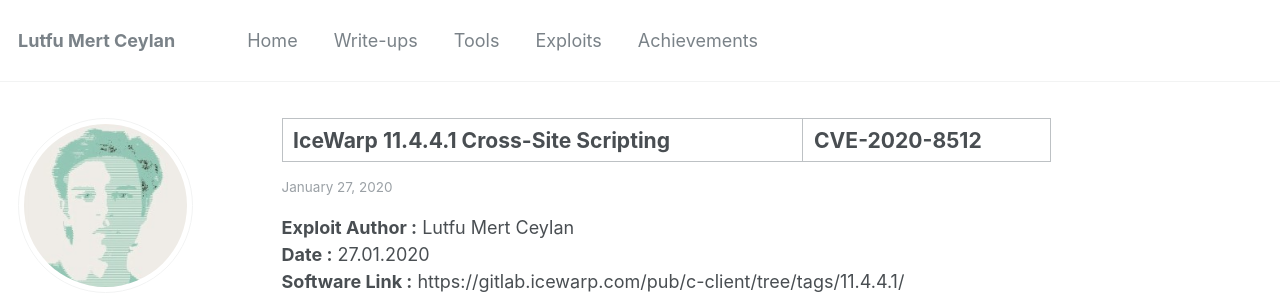
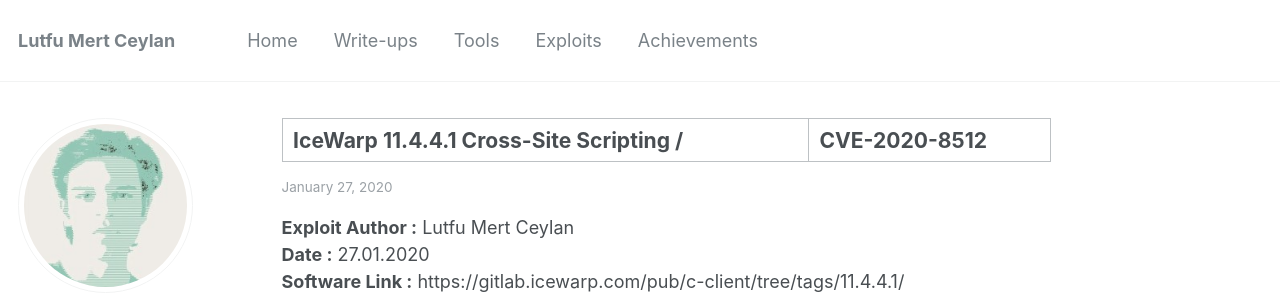
Before and after one commit to lutfumertceylan/mywebsite, a Jekyll site: the page built from _exploits/2020-01-27-IceWarp-Exploit-XSS.md, in a window 1280 px wide and 1369 px high. Shown: the top 299 px of the window. Built offline with Jekyll 4.4.1, drawn with Linux system fonts in a browser that asks for light colours.

```diff
--- a/_exploits/2020-01-27-IceWarp-Exploit-XSS.md
+++ b/_exploits/2020-01-27-IceWarp-Exploit-XSS.md
@@ -1,5 +1,5 @@
 ---
-title: "IceWarp 11.4.4.1 Cross-Site Scripting | CVE-2020-8512"
+title: "IceWarp 11.4.4.1 Cross-Site Scripting /| CVE-2020-8512"
 collection: exploits
 excerpt: "IceWarp 11.4.4.1 Cross-Site Scripting"
 permalink: /exploit/icewarp-xss-exploit
```
